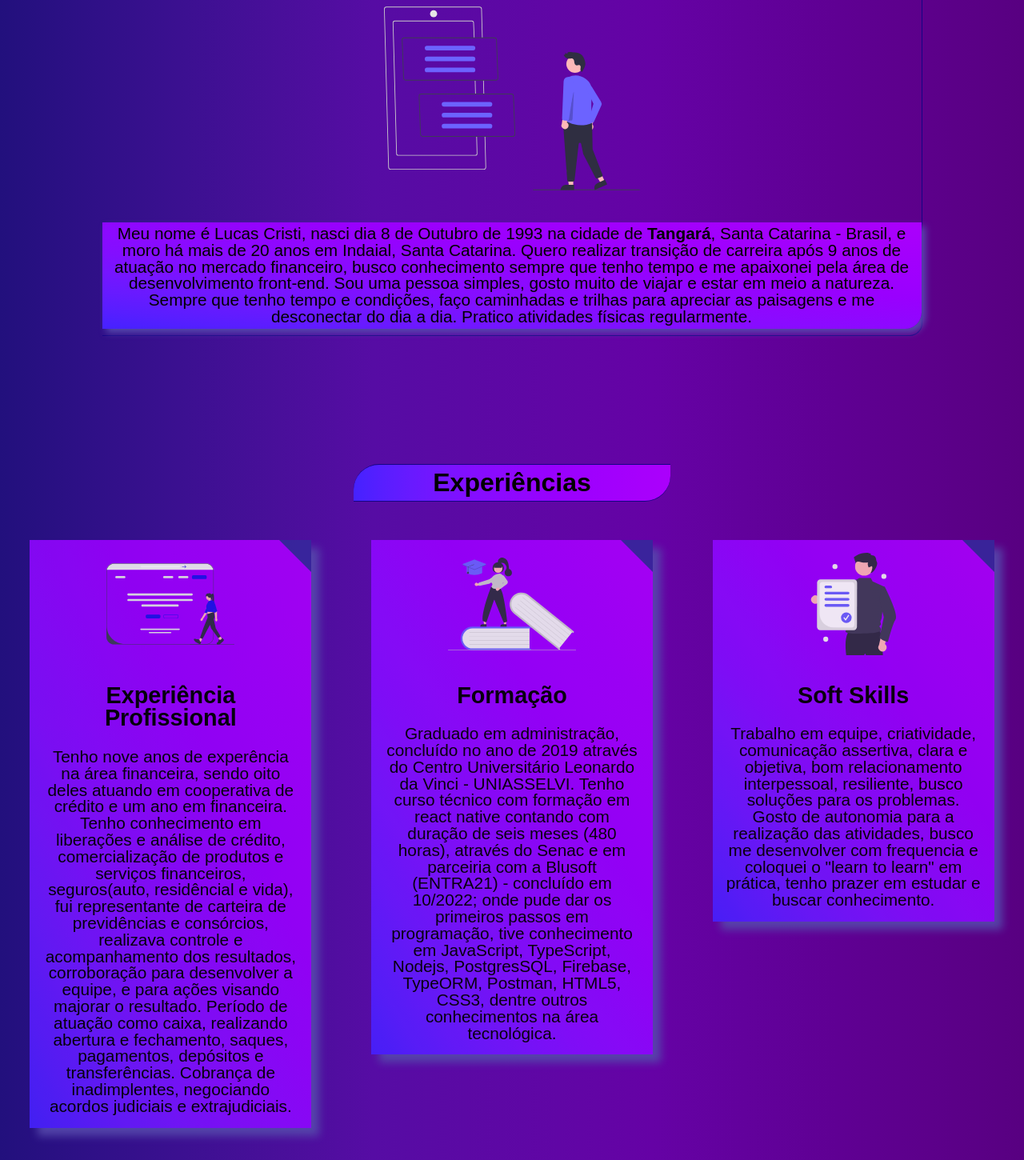
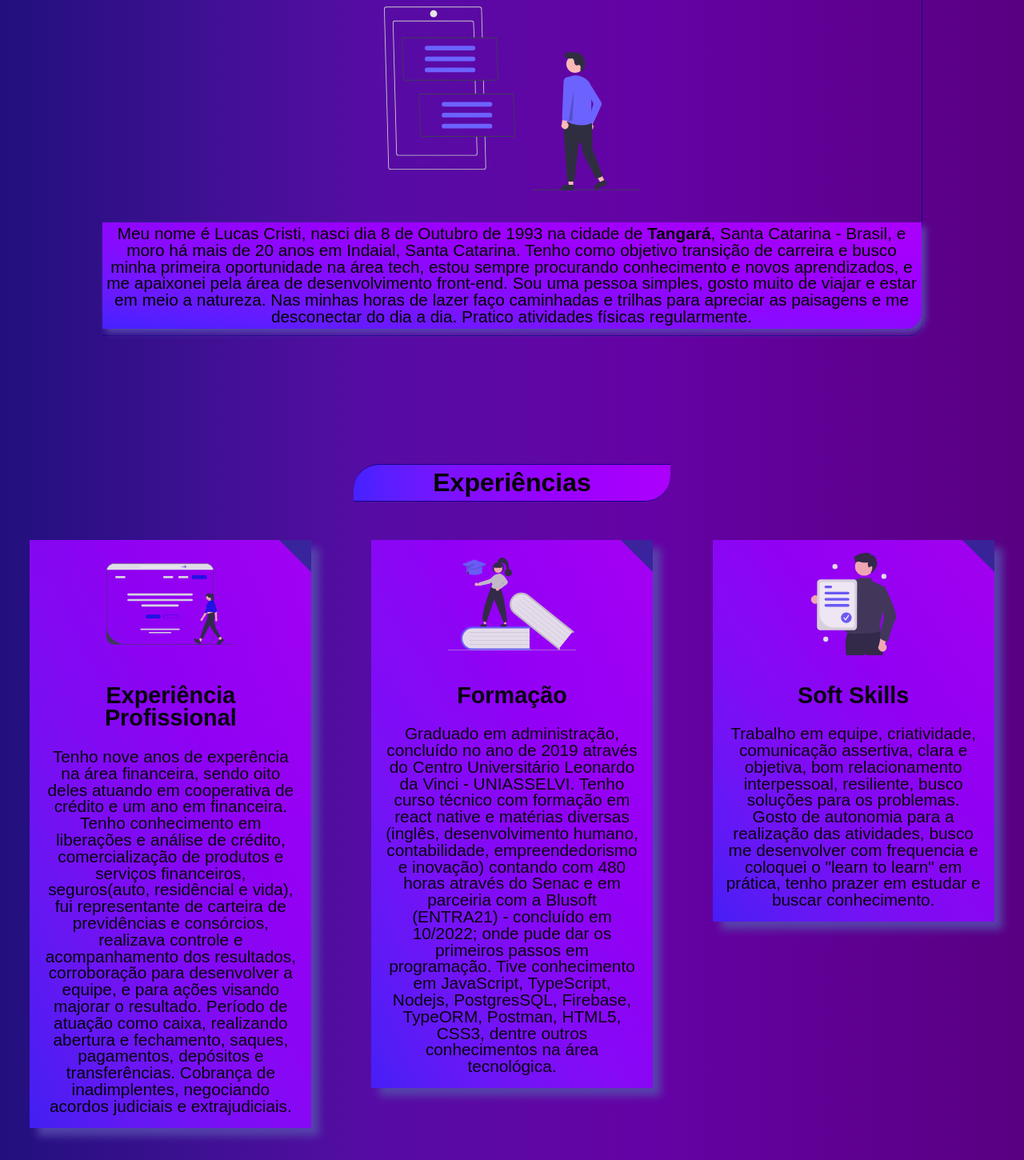
Before and after one commit to LucasCristi/portfoliolucascristi, a plain HTML site: page index.html in a window 1280 px wide. Shown: the part 950-2400 px from the top of the page at 80% size. Drawn offline with nearby package versions, Linux system fonts and the light colour scheme; files whose address does not match are found by name.

Commit message:
Change infos

```diff
--- a/index.html
+++ b/index.html
@@ -87,14 +87,14 @@
           <p>
             Meu nome é Lucas Cristi, nasci dia 8 de Outubro de 1993 na cidade de
             <a href="https://tangara.sc.gov.br/">Tangará</a>, Santa Catarina -
-            Brasil, e moro há mais de 20 anos em Indaial, Santa Catarina. Quero
-            realizar transição de carreira após 9 anos de atuação no mercado
-            financeiro, busco conhecimento sempre que tenho tempo e me apaixonei
-            pela área de desenvolvimento front-end. Sou uma pessoa simples,
-            gosto muito de viajar e estar em meio a natureza. Sempre que tenho
-            tempo e condições, faço caminhadas e trilhas para apreciar as
-            paisagens e me desconectar do dia a dia. Pratico atividades físicas
-            regularmente.
+            Brasil, e moro há mais de 20 anos em Indaial, Santa Catarina. Tenho
+            como objetivo transição de carreira e busco minha primeira
+            oportunidade na área tech, estou sempre procurando conhecimento e
+            novos aprendizados, e me apaixonei pela área de desenvolvimento
+            front-end. Sou uma pessoa simples, gosto muito de viajar e estar em
+            meio a natureza. Nas minhas horas de lazer faço caminhadas e trilhas
+            para apreciar as paisagens e me desconectar do dia a dia. Pratico
+            atividades físicas regularmente.
           </p>
         </div>
       </section>
@@ -159,10 +159,11 @@
             <p>
               Graduado em administração, concluído no ano de 2019 através do
               Centro Universitário Leonardo da Vinci - UNIASSELVI. Tenho curso
-              técnico com formação em react native contando com duração de seis
-              meses (480 horas), através do Senac e em parceiria com a Blusoft
-              (ENTRA21) - concluído em 10/2022; onde pude dar os primeiros
-              passos em programação, tive conhecimento em JavaScript,
+              técnico com formação em react native e matérias diversas (inglês,
+              desenvolvimento humano, contabilidade, empreendedorismo e
+              inovação) contando com 480 horas através do Senac e em parceiria
+              com a Blusoft (ENTRA21) - concluído em 10/2022; onde pude dar os
+              primeiros passos em programação. Tive conhecimento em JavaScript,
               TypeScript, Nodejs, PostgresSQL, Firebase, TypeORM, Postman,
               HTML5, CSS3, dentre outros conhecimentos na área tecnológica.
             </p>
@@ -322,6 +323,5 @@
 
     <script src="./assets/js/darkMode.js"></script>
     <script src="./assets/js/menu.js"></script>
-
   </body>
 </html>
```
